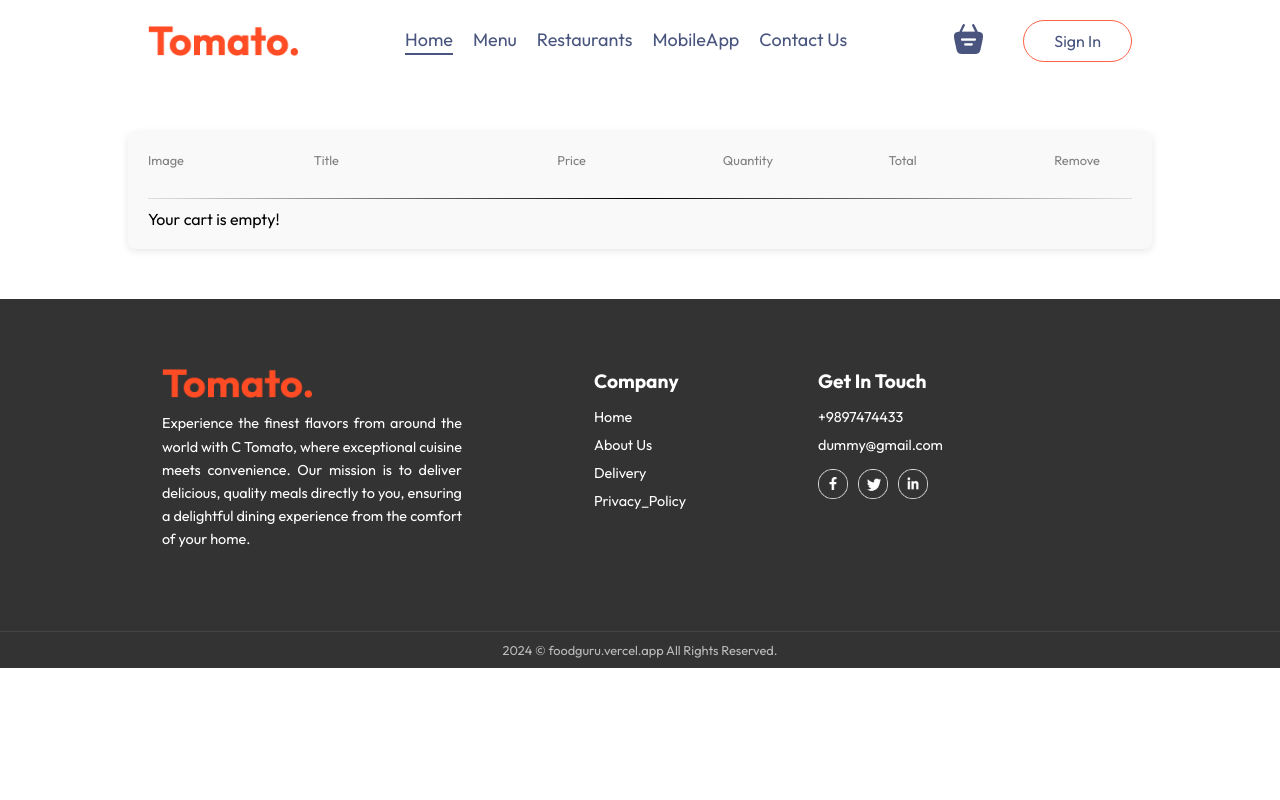
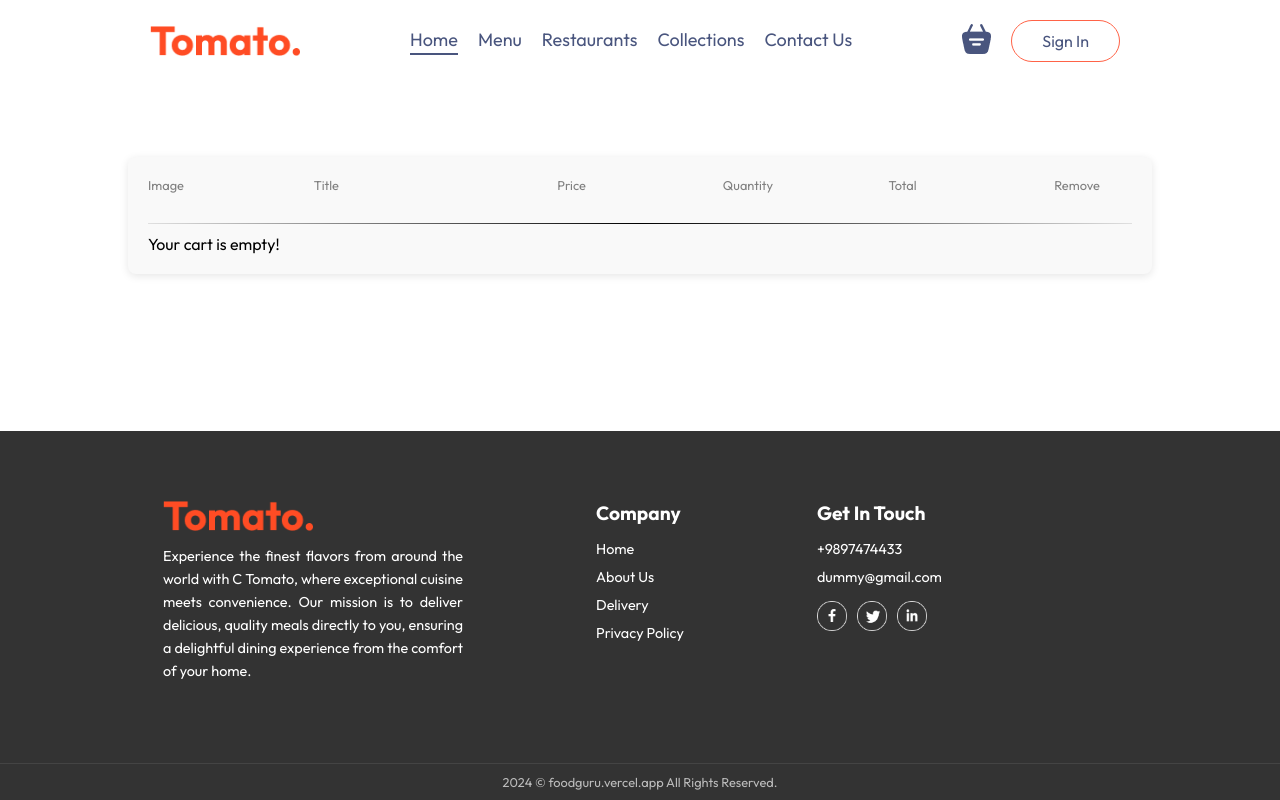
Before and after one commit to iammahesh123/Food-Delivery-App, a React (Vite) app in the folder frontend/: page /cart in a window 1280 px wide. Built offline with nearby package versions, Linux system fonts and the light colour scheme.

Commit message:
changes made on footer-alignment,navbar-behav,headeronsmallscreen

```diff
--- a/frontend/src/components/ContactUS/ContactUs.css
+++ b/frontend/src/components/ContactUS/ContactUs.css
@@ -14,7 +14,8 @@
 }
 
 .contact-main-container {
-    margin-top: 30px;
+    padding-top: 80px;
+
 }
 
 .contact-main-container h1 {
--- a/frontend/src/components/Footer/Footer.css
+++ b/frontend/src/components/Footer/Footer.css
@@ -1,3 +1,17 @@
+/* Overall page structure should be using flex to ensure footer stays at the bottom */
+body {
+    display: flex;
+    flex-direction: column;
+    min-height: 100vh;
+    margin: 0;
+}
+
+#root {
+    display: flex;
+    flex-direction: column;
+    flex-grow: 1;
+}
+
 .footer {
     width: 100%;
     background-color: #333;
@@ -5,7 +19,6 @@
     padding: 20px 0;
     text-align: start;
     margin-top: 50px;
-
 }
 
 .footer-content {
@@ -15,7 +28,6 @@
     flex-wrap: wrap;
     gap: 20px;
     padding: 50px;
-
 }
 
 .footer-content-left,
@@ -25,6 +37,20 @@
     max-width: clamp(200px, 30%, 300px);
 }
 
+.footer-content-center ul {
+    list-style-type: none;
+    padding: 0;
+    margin: 0;
+}
+
+.footer-content-center ul li {
+    display: block;
+    margin-bottom: 10px;
+}
+
+.footer-content-center ul li:last-child {
+    white-space: nowrap;
+}
 
 .footer-content-center {
     flex: 0;
@@ -44,8 +70,8 @@
 
 .footer-social-icons {
     display: flex;
-    gap: 10px; /* Even spacing between icons */
-    margin-top: 15px
+    gap: 10px;
+    margin-top: 15px;
 }
 
 .footer-social-icons img {
@@ -67,8 +93,6 @@
 .footer-content-center ul,
 .footer-content-right ul {
     list-style: none;
-    padding: 0;
-    margin: 0;
 }
 
 .footer-content-center ul li,
@@ -96,9 +120,10 @@
     margin-bottom: -10px;
 }
 
+/* Media Queries */
 @media (max-width: 750px) {
     .footer-content {
-        flex-direction: column; /* Stack sections vertically */
+        flex-direction: column;
         align-items: center;
     }
 
@@ -106,7 +131,7 @@
     .footer-content-center,
     .footer-content-right {
         max-width: 100%;
-        text-align: center; /* Center-align content on smaller screens */
+        text-align: center;
     }
 
     .footer-social-icons {
--- a/frontend/src/components/Footer/Footer.jsx
+++ b/frontend/src/components/Footer/Footer.jsx
@@ -21,7 +21,7 @@ const Footer = () => {
                     <li>Home</li>
                     <li>About Us</li>
                     <li>Delivery</li>
-                    <li>Privacy_Policy</li>
+                    <li>Privacy Policy</li>
                 </ul>
             </div>
             <div className="footer-content-right">
--- a/frontend/src/components/Header/Header.css
+++ b/frontend/src/components/Header/Header.css
@@ -1,12 +1,14 @@
+/* Header Container */
 .header {
     height: 34vw;
-    margin-top: 10px;
+    margin-top: 70px; /* Add this to push the header below the navbar */
     background: url('/header_img.png') no-repeat center center;
     background-size: cover;
     position: relative;
     z-index: 1;
   }
 
+  /* Header Contents */
   .header-contents {
     position: absolute;
     display: flex;
@@ -30,6 +32,7 @@
     font-size: clamp(12px, 1vw, 16px);
   }
 
+  /* Search Bar Styles */
   .search-bar {
     display: flex;
     align-items: center;
@@ -80,6 +83,7 @@
     transform: scale(0.95);
   }
 
+  /* Responsive Design */
   @media (max-width: 1024px) {
     .header {
       height: auto;
@@ -107,16 +111,19 @@
 
     .search-bar {
       max-width: 100%;
-        border-radius: 5px;
+      max-height: 20px;
+      border-radius: 10px;
     }
 
     .search-bar input {
-        font-size: clamp(10px, 1vw, 14px);
-        padding: 10px;
+        padding-left: 1px;
+        color: #333;
+    }
+    .search-bar button {
+        font-size: clamp(11px, 1vw, 1px);
+        padding-left: 10px;
+        padding-right: 10px;
+        margin-left: -100px;
     }
 
-    .search-bar button {
-        padding: clamp(10px, 1.5vw, 20px);
-        font-size: clamp(12px, 1vw, 14px);
   }
-}
--- a/frontend/src/components/Navbar/Navbar.css
+++ b/frontend/src/components/Navbar/Navbar.css
@@ -8,20 +8,19 @@
     z-index: 1000;
     background-color: #fff;
     gap: 20px;
+    position: fixed; /* Make navbar fixed at the top */
+    top: 0;
+    left: 0;
+    transition: transform 0.3s ease; /* For smooth hiding effect */
   }
 
-.navbar-hamburger {
-    display: none;
-    cursor: pointer;
-    z-index: 1001;
+  .navbar-hidden {
+    transform: translateY(-100%); /* Hide navbar when scrolling */
   }
 
-@media (max-width: 715px) {
-    .navbar-hamburger {
-        display: block;
+  .navbar-visible {
+    transform: translateY(0); /* Show navbar when at the top */
   }
-}
-
 
   /* Logo */
   .navbar .logo {
@@ -29,6 +28,7 @@
     transition: width 0.3s;
     align-items: left;
     display: flex;
+    margin-left: 130px;
   }
 
   /* Menu Styles */
@@ -60,7 +60,8 @@
   .navbar-right {
     display: flex;
     align-items: center;
-    gap: 40px;
+    gap: 20px;
+    margin-right: 140px;
   }
 
   /* Button Styles */
@@ -167,15 +168,18 @@
   @media (max-width: 1024px) {
     .navbar .logo {
       width: 140px;
+      margin-left: 70px;
     }
 
     .navbar-menu {
       gap: 20px;
       font-size: 17px;
+      margin: auto;
     }
 
     .navbar-right {
       gap: 30px;
+      margin-right: 70px;
     }
 
     .navbar-right img {
@@ -198,7 +202,8 @@
     }
 
     .navbar-right {
-        gap: 20px;
+      gap: 10px;
+      margin-right: 9px;
     }
 
     .navbar-right img {
--- a/frontend/src/components/Navbar/Navbar.jsx
+++ b/frontend/src/components/Navbar/Navbar.jsx
@@ -1,4 +1,4 @@
-import React, { useContext, useState } from 'react';
+import React, { useContext, useState, useEffect } from 'react';
 import './Navbar.css';
 import { assets } from '../../assets/assets';
 import { Link } from 'react-router-dom';
@@ -6,17 +6,35 @@ import { StoreContext } from '../../context/StoreContext';
 
 const Navbar = ({ setShowLogin }) => {
   const [menu, setMenu] = useState('home');
-  const [menuOpen,setMenuOpen] = useState();
+  const [menuOpen, setMenuOpen] = useState();
   const { cartItems, token, setToken } = useContext(StoreContext);
-
-
+  const [scrolling, setScrolling] = useState(false); // State to track scroll
+  const [lastScrollY, setLastScrollY] = useState(0); // Track last scroll position
 
   // Calculate the total number of items in the cart
   const cartItemCount = Object.values(cartItems).reduce((total, count) => total + count, 0);
 
+  const handleScroll = () => {
+    const currentScrollY = window.scrollY;
+
+    // Hide navbar when scrolling down, and show it when scrolling up
+    if (currentScrollY > lastScrollY) {
+      setScrolling(true); // Scroll down -> hide navbar
+    } else {
+      setScrolling(false); // Scroll up -> show navbar
+    }
+
+    // Update the last scroll position
+    setLastScrollY(currentScrollY);
+  };
+
+  useEffect(() => {
+    window.addEventListener('scroll', handleScroll);
+    return () => window.removeEventListener('scroll', handleScroll); // Clean up on unmount
+  }, [lastScrollY]); // Only re-run effect if lastScrollY changes
+
   return (
-
-    <div className="navbar">
+    <div className={`navbar ${scrolling ? 'navbar-hidden' : 'navbar-visible'}`}>
       <Link to="/">
         <img src={assets.logo} alt="Logo" className="logo" />
       </Link>
@@ -31,18 +49,17 @@ const Navbar = ({ setShowLogin }) => {
         <Link to="/restaurants" onClick={() => setMenu('restaurants')} className={menu === 'restaurants' ? 'active' : ''}>
           Restaurants
         </Link>
-        <a href="#app-download" onClick={() => setMenu('mobile app')} className={menu === 'mobile app' ? 'active' : ''}>
-          MobileApp
+        <a href="#" onClick={() => setMenu('mobile app')} className={menu === 'mobile app' ? 'active' : ''}>
+          Collections
         </a>
         <Link to="/contact-us" onClick={() => setMenu('contact us')} className={menu === 'contact us' ? 'active' : ''}>
           Contact Us
         </Link>
       </ul>
       <div className="navbar-right">
-        {/* <div className="navbar-hamburger" onClick={() => setMenuOpen(!menuOpen)}>
-          <img src={assets.hamburger} alt="Menu" />
-        </div> */}
-
+        {/* <div className="navbar-hamburger" onClick={() =>
+          setMenuOpen(!menuOpen)}><img src={assets.hamburger}
+          alt="Menu" /></div> */}
         <div className="navbar-search-icon">
           <Link to="/cart">
             <img src={assets.basket_icon} alt="Cart" />
@@ -53,19 +70,18 @@ const Navbar = ({ setShowLogin }) => {
             </div>
           )}
         </div>
-        {!token ? <button onClick={() => setShowLogin(true)}>Sign In</button> : <div className='navbar-profile'>
-
-          <img src={assets.profile_icon} alt="" />
-          <ul className="nav-profile-dropdown">
-            <li><img src={assets.bag_icon} alt="" /><p>Orders</p></li>
-            <hr/>
-
-           <li><img src={assets.logout_icon} alt="" /><p>Logout</p> </li>
-          </ul>
-
-        </div>}
-
-
+        {!token ? (
+          <button onClick={() => setShowLogin(true)}>Sign In</button>
+        ) : (
+          <div className='navbar-profile'>
+            <img src={assets.profile_icon} alt="" />
+            <ul className="nav-profile-dropdown">
+              <li><img src={assets.bag_icon} alt="" /><p>Orders</p></li>
+              <hr />
+              <li><img src={assets.logout_icon} alt="" /><p>Logout</p></li>
+            </ul>
+          </div>
+        )}
       </div>
     </div>
   );
--- a/frontend/src/pages/Cart/Cart.css
+++ b/frontend/src/pages/Cart/Cart.css
@@ -166,7 +166,7 @@ button:hover {
     }
 
     .cart {
-        margin-top: 20px;
+        margin-top: 90px;
         padding: 15px;
     }
 }
--- a/frontend/src/pages/MenuPage/MenuPage.css
+++ b/frontend/src/pages/MenuPage/MenuPage.css
@@ -0,0 +1,3 @@
+.menu-page {
+    padding-top: 80px; /* Adjust the value based on the height of your navbar */
+  }
--- a/frontend/src/pages/MenuPage/MenuPage.jsx
+++ b/frontend/src/pages/MenuPage/MenuPage.jsx
@@ -1,10 +1,11 @@
 import React from 'react'
 import ExploreMenu from '../../components/ExploreMenu/ExploreMenu'
 import FoodDisplay from '../../components/FoodDisplay/FoodDisplay'
+import './MenuPage.css'; // Ensure the styles are imported
 
 const MenuPage = () => {
   return (
-    <div>
+    <div className="menu-page">
         <ExploreMenu/>
         <FoodDisplay />
     </div>
```
Also changed, not shown: frontend/package.json (+6 -2 lines), frontend/src/components/Header/Header.jsx (+4 -6 lines), frontend/src/components/ProvideServices/ProvideServices.css (+36 -13 lines), 1 other file (tests, documents, lock files or other folders). Lines whose indentation alone changed are shown as unchanged.
